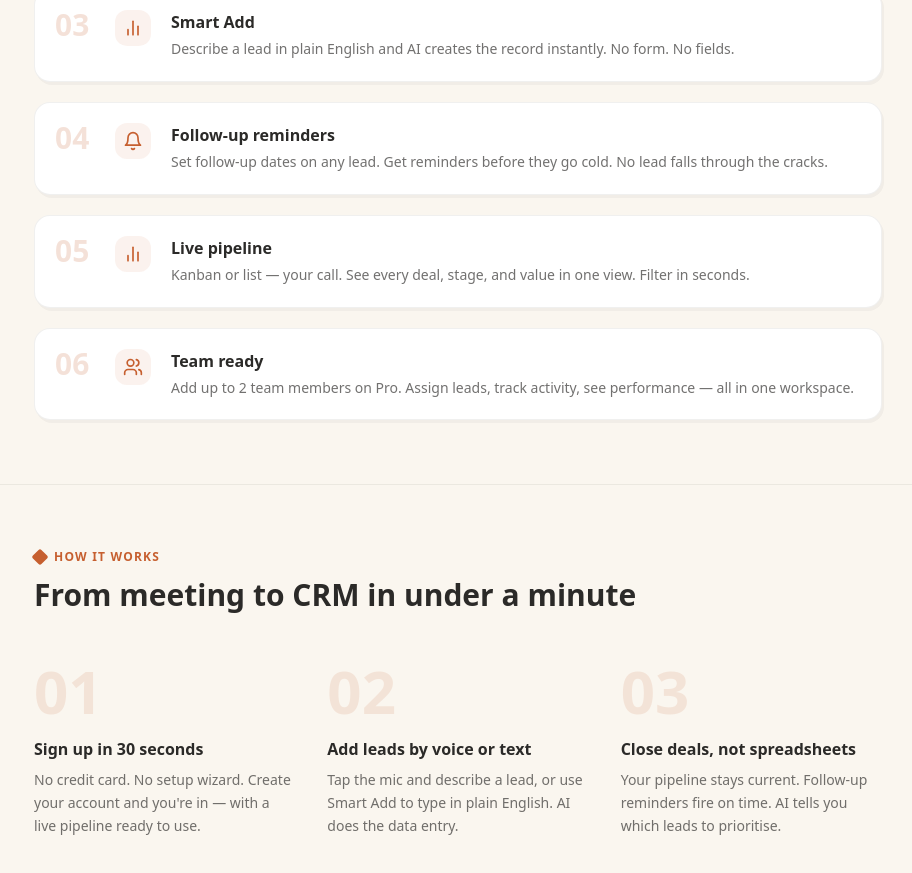
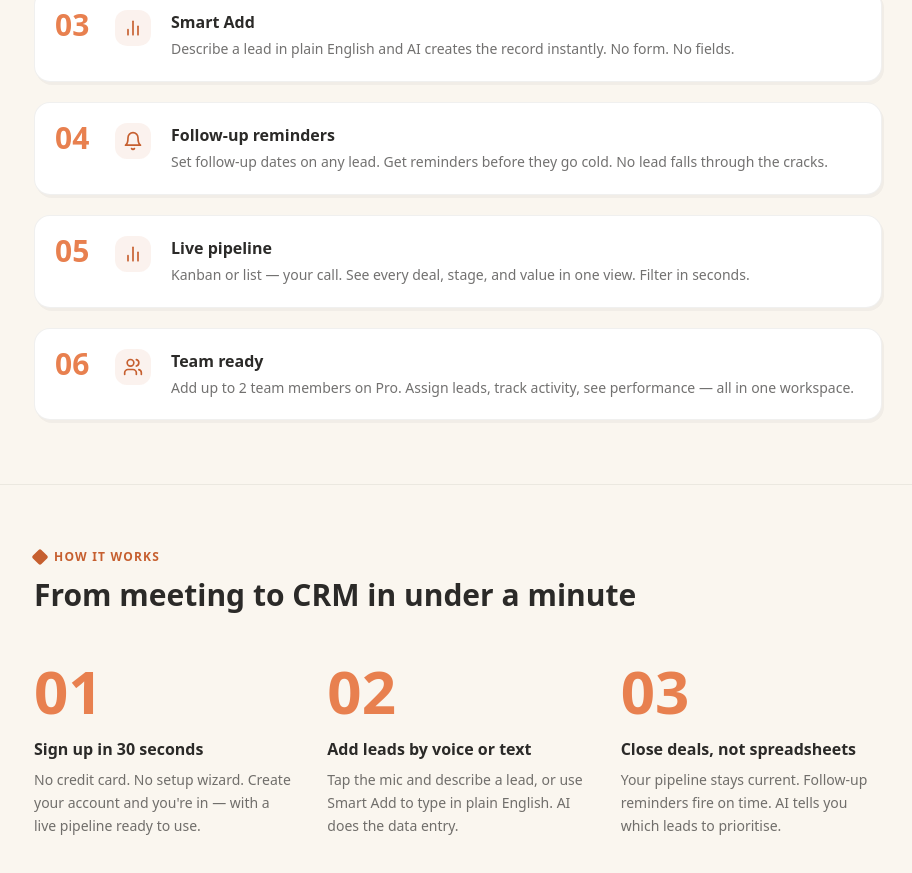
Before and after one commit to sudeepmathur79/CRM, a React (Vite) app in the folder frontend/: page /welcome in a window 1280 px wide. Shown: the part 1481-2354 px from the top of the page, without its empty margins (182-1094 px from the left). Built offline with nearby package versions, Linux system fonts and the light colour scheme; no server answers.

Commit message:
Set step numbers to #E8804F at full opacity

```diff
--- a/frontend/src/pages/Welcome/index.jsx
+++ b/frontend/src/pages/Welcome/index.jsx
@@ -275,7 +275,7 @@ export default function WelcomePage() {
               className="flex items-start gap-5 rounded-2xl p-5 transition-all"
               style={{ background: '#fff', border: `1.5px solid ${ink}12`, boxShadow: `2px 3px 0 ${ink}0a` }}
             >
-              <div className="flex-shrink-0 text-3xl font-extrabold leading-none" style={{ color: terra, opacity: 0.18, fontVariantNumeric: 'tabular-nums', minWidth: '2.5rem' }}>
+              <div className="flex-shrink-0 text-3xl font-extrabold leading-none" style={{ color: '#E8804F', opacity: 1, fontVariantNumeric: 'tabular-nums', minWidth: '2.5rem' }}>
                 {f.n}
               </div>
               <div className="flex-shrink-0 w-9 h-9 rounded-xl flex items-center justify-center" style={{ background: terra + '15' }}>
@@ -302,7 +302,7 @@ export default function WelcomePage() {
               { step: '03', title: 'Close deals, not spreadsheets', body: "Your pipeline stays current. Follow-up reminders fire on time. AI tells you which leads to prioritise." },
             ].map((s) => (
               <div key={s.step} className="relative">
-                <div className="text-6xl font-extrabold mb-4 leading-none" style={{ color: terra, opacity: 0.12 }}>{s.step}</div>
+                <div className="text-6xl font-extrabold mb-4 leading-none" style={{ color: '#E8804F', opacity: 1 }}>{s.step}</div>
                 <h3 className="text-base font-bold mb-2" style={{ color: ink }}>{s.title}</h3>
                 <p className="text-sm leading-relaxed" style={{ color: ink + 'aa' }}>{s.body}</p>
               </div>
```
